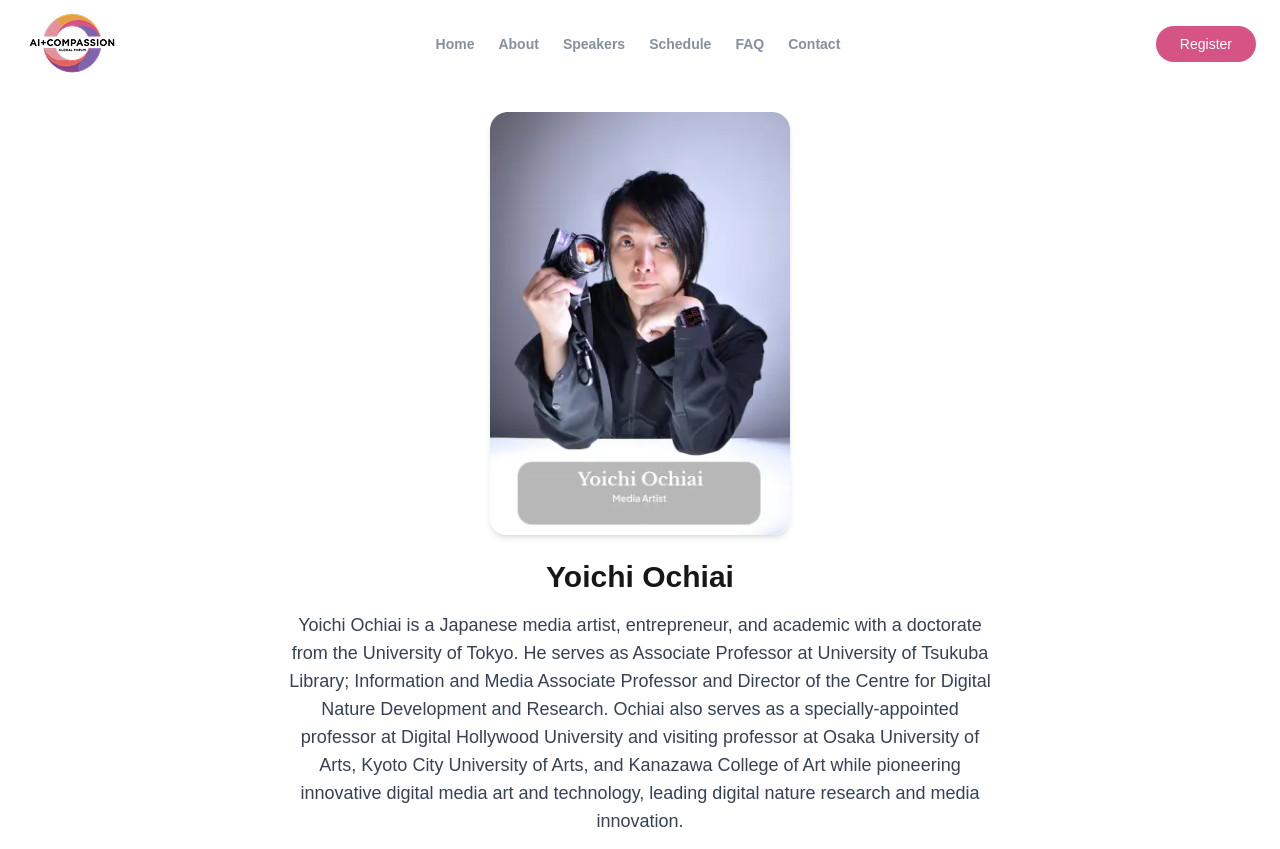
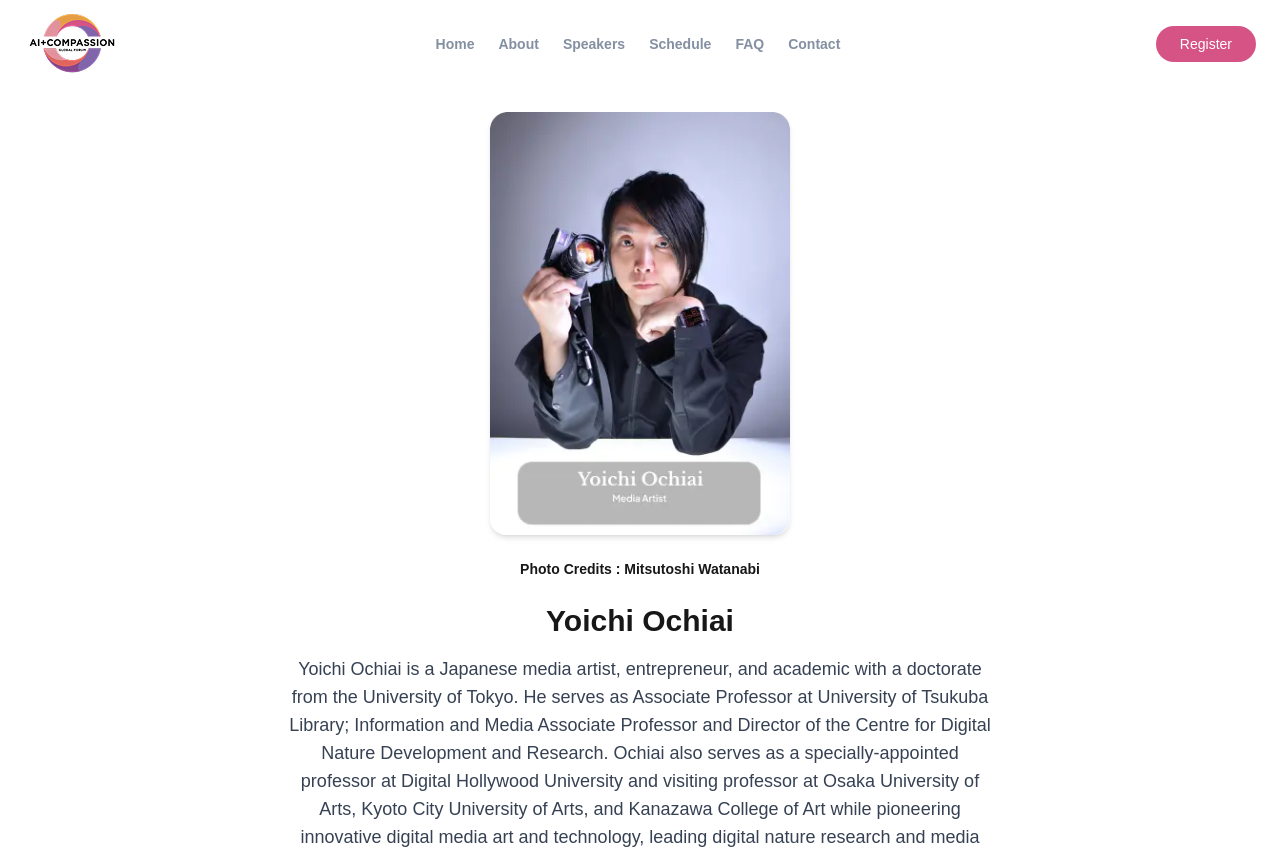
Before and after one commit to Algonots/ai-compassion_website, a Next.js app: page /speakers/yoichi-ochiai in a window 1280 px wide. Shown: the top 849 px of the page. Built offline with nearby package versions, Linux system fonts and the light colour scheme.

Commit message:
added photo credits to ochiai

```diff
--- a/src/app/speakers/yoichi-ochiai/page.jsx
+++ b/src/app/speakers/yoichi-ochiai/page.jsx
@@ -11,6 +11,8 @@
         height={300}
         className="mx-auto rounded-2xl shadow-md"
       />
+  <p className="text-sm font-bold mt-6">Photo Credits : Mitsutoshi Watanabi
+</p>
       <h1 className="text-3xl font-bold mt-6">Yoichi Ochiai
 </h1>
       <p className="mt-4 text-lg text-gray-700">
```
